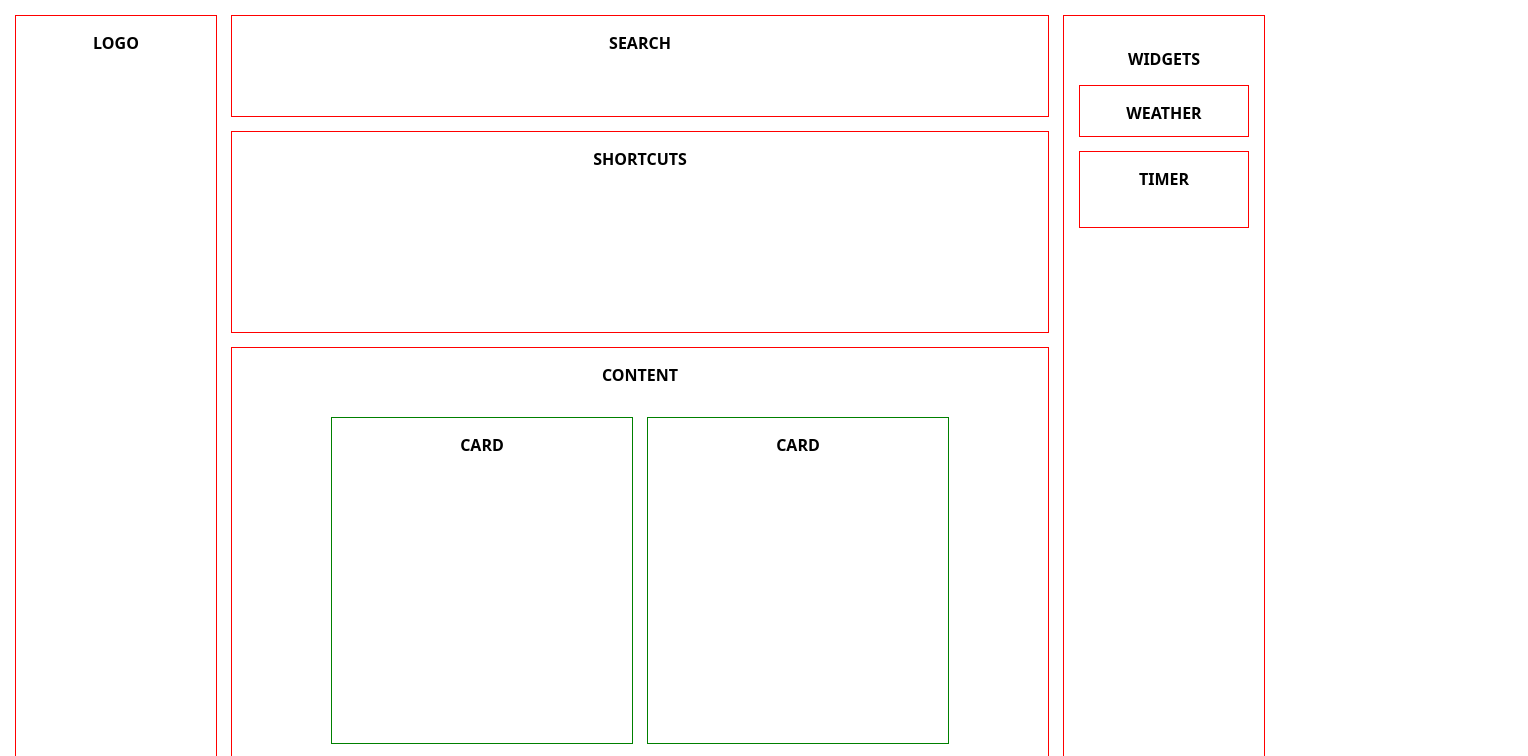
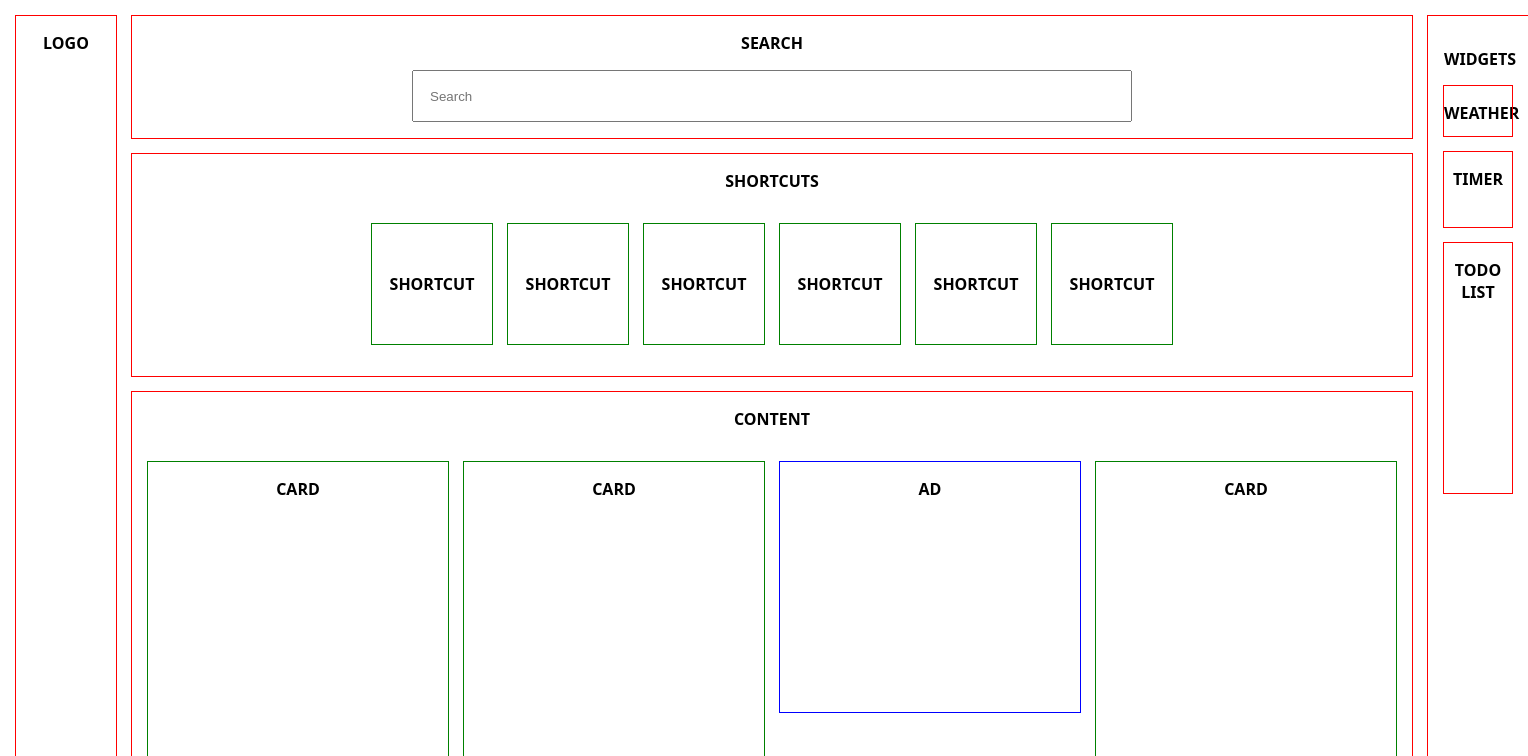
Before and after one commit to maxxcrawford/hnt-grid-layout, a website: page index.html in a window 1280 px wide. Shown: the top 756 px of the page, 1528 px wide, since content can reach past the window. Drawn offline with Linux system fonts and the light colour scheme.

Commit message:
fixup! fixup! Alt layout

```diff
--- a/app.css
+++ b/app.css
@@ -11,6 +11,10 @@ body {
     padding: 0;
     font-family: system-ui, -apple-system, BlinkMacSystemFont, 'Segoe UI', Roboto, Oxygen, Ubuntu, Cantarell, 'Open Sans', 'Helvetica Neue', sans-serif;
     font-size: 16px;
+}
+
+.hidden {
+    display: none !important;
 }
 
 aside, main {
@@ -29,56 +33,88 @@ aside {
 
 .aside-right {
     grid-area: widget;
-    margin-inline-start: auto;
+    /* margin-inline-start: auto; */
     padding: 16px;
 }
 
+.container-width {
+    border: 1px solid green;
+}
+
+/* Features */
+
+.no-search .search {
+        display: none;
+    }
+
+/* Layout */
 
 .container {
     padding: 16px;
     display: grid;
     gap: 16px;
     min-width: 100%;
-    grid-template-columns: minmax(100px, 200px) 1fr;
+    grid-template-columns: 1fr 1fr;
+    /* grid-template-areas:
+        "logo search widget"
+        "logo shortcuts widget"
+        "logo feed widget"; */
+    /* grid-template-columns: minmax(100px, 200px) 1fr; */
+    grid-template-areas:
 
-    grid-template-areas:
+        /* "logo widget-weather"
+        "widget-widget widget-widget"
+        "widget-tall widget-tall" */
+        "logo logo"
+        "widget widget"
+        "search search"
+        "shortcuts shortcuts"
+        "feed feed";
+}
+
+@media (min-width: 600px) {
+    .container {
+        grid-template-areas:
         "logo widget"
         "search search"
         "shortcuts shortcuts"
-        "feed feed"
+        "feed feed";
+
+    }
+
 }
 
-@media (min-width: 800px) {
+@media (min-width: 900px) {
     .container {
-        /* flex-wrap: nowrap; */
         grid-template-areas:
         "logo search widget"
         "logo shortcuts widget"
         "logo feed widget";
         grid-template-columns: minmax(100px, 200px) 1fr minmax(100px, 200px);
-    /* grid-template-areas: "logo content widget"; */
 
     }
     .aside-right {
-        /* order: 3; */
         margin-inline-start: 0;
     }
+
 }
 
 @media (min-width: 1600px) {
-    .container {
-        /* flex-wrap: nowrap; */
+
+
+    .no-search .container {
         grid-template-areas:
-        "logo search widget"
         "logo shortcuts widget"
-        "feed feed feed";
-        grid-template-columns: minmax(100px, 200px) 1fr minmax(100px, 200px);
-    /* grid-template-areas: "logo content widget"; */
+        "logo feed widget";
+    }
 
-    }
-    .aside-right {
-        /* order: 3; */
-        margin-inline-start: 0;
+
+
+    .var-a.container {
+        grid-template-areas:
+        "widget search logo"
+        "widget shortcuts logo"
+        "widget feed logo";
     }
 }
 
@@ -90,20 +126,45 @@ aside {
 .weather {
     height: 50px;
     margin-block-end: 1rem;
+    grid-area: widget-weather;
+    width: 100%;
 }
 
 .widget {
+    width: 100%;
     height: 75px;
+    margin-block-end: 1rem;
+    grid-area: widget-widget;
+}
+
+.widget-tall {
+    width: 100%;
+    height: 250px;
+    margin-block-end: 1rem;
+    grid-area: widget-tall;
 }
 
 .search {
     grid-area: search;
-    height: 100px;
+    max-width: 1400px;
 }
 
-.shortcuts {
+.search-input {
+    max-width: 720px;
+    width: 100%;
+    padding: 16px;
+    margin-inline: auto;
+    display: block;
+    margin-bottom: 16px;
+    height: 52px;
+}
+
+.new-section {
+    grid-area: new;
+}
+
+.tiles {
     grid-area: shortcuts;
-    height: 200px;
 }
 
 .box {
@@ -131,10 +192,36 @@ aside {
 
 .cards {
     display: grid;
-    /* grid-template-columns: 1fr; */
     grid-template-columns: repeat(auto-fill, 300px);
     gap: 16px;
     align-content: center;
     justify-content: center;
     padding: 16px;
+    margin-inline: auto;
+    max-width: 1280px;
+    width: 100%;
+    container-type: inline-size;
 }
+
+.shortcut {
+    width: 120px;
+    height: 120px;
+    outline: 1px solid green;
+    display: flex;
+    align-items: center;
+    justify-content: center;
+}
+
+.shortcuts {
+    width: 100%;
+    container-type: inline-size;
+    max-width: 960px;
+    margin-inline: auto;
+    display: grid;
+    grid-template-columns: repeat(auto-fill, 120px);
+    align-content: center;
+    justify-content: center;
+    padding: 16px;
+    gap: 16px;
+    margin-bottom: 16px;
+}
--- a/index.html
+++ b/index.html
@@ -9,7 +9,8 @@
     <link rel="stylesheet" href="app.css">
 </head>
 
-<body>
+<body class="">
+    <div class="container-wrapper">
         <div class="container">
             <aside class="aside-left box">
                 <span class="label">LOGO</span>
@@ -17,10 +18,33 @@
 
             <div class="search box">
                 <span class="label">SEARCH</span>
+                <input type="search" placeholder="Search" class="search-input">
             </div>
-        <div class="shortcuts box">
+
+            <div class="tiles box">
                 <span class="label">SHORTCUTS</span>
+                <div class="shortcuts">
+                    <div class="shortcut">
+                        <span class="label">SHORTCUT</span>
                     </div>
+                    <div class="shortcut">
+                        <span class="label">SHORTCUT</span>
+                    </div>
+                    <div class="shortcut">
+                        <span class="label">SHORTCUT</span>
+                    </div>
+                    <div class="shortcut">
+                        <span class="label">SHORTCUT</span>
+                    </div>
+                    <div class="shortcut">
+                        <span class="label">SHORTCUT</span>
+                    </div>
+                    <div class="shortcut">
+                        <span class="label">SHORTCUT</span>
+                    </div>
+                </div>
+            </div>
+
             <div class="feed box">
                 <span class="label">CONTENT</span>
                 <div class="cards">
@@ -83,7 +107,11 @@
                 <div class="box widget">
                     <span class="label">TIMER</span>
                 </div>
+                <div class="box widget widget-tall">
+                    <span class="label">TODO LIST</span>
+                </div>
             </aside>
+        </div>
     </div>
 </body>
 
```
Lines whose indentation alone changed are shown as unchanged.
